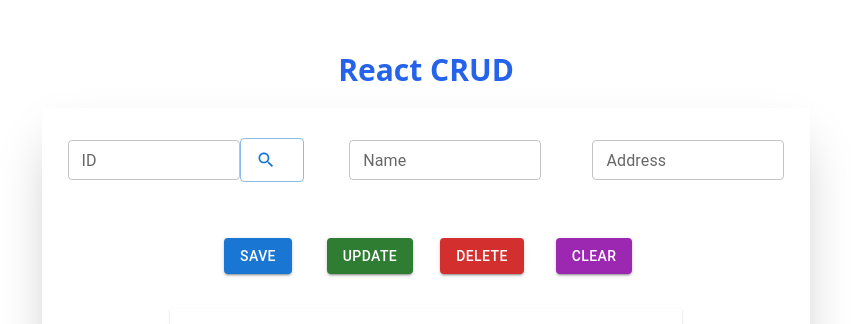
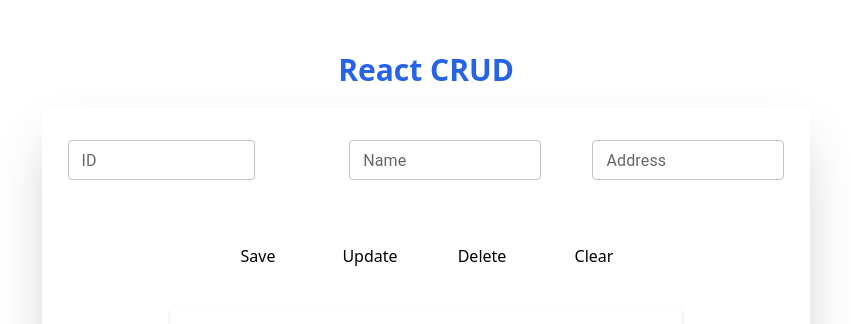
Before and after one commit to isurusachinda85/React-CRUD, a React (Create React App) app in the folder frontend/: page / in a window 1280 px wide. Shown: the top 324 px of the page, without its empty margins (214-1065 px from the left). Built offline with nearby package versions, Linux system fonts and the light colour scheme; no server answers.

Commit message:
convert function components

```diff
--- a/frontend/src/components/Button/CommonButton.jsx
+++ /dev/null
@@ -1,74 +0,0 @@
-import React, { Component } from "react";
-import PropTypes from "prop-types";
-import Button from "@mui/material/Button";
-
-export default class CommonButton extends Component {
-  static propTypes = {
-    onClick: PropTypes.func,
-    children: PropTypes.node,
-    variant: PropTypes.string,
-    className: PropTypes.any,
-    label: PropTypes.string,
-    size: PropTypes.string,
-    disabled: PropTypes.bool,
-    color: PropTypes.string,
-    type: PropTypes.string,
-    endIcon: PropTypes.string,
-    startIcon: PropTypes.string,
-  };
-
-  static defaultProps = {
-    className: "",
-    color: "primary",
-    label: "",
-    size: "medium",
-    variant: "contained",
-    disabled: false,
-    type: "button",
-  };
-
-  handlerButtonClick = (event) => {
-    const { onClick, disabled } = this.props;
-    if (disabled) return;
-    onClick && onClick({ event });
-  };
-
-  renderChildren = (label, children) => {
-    if (label) return label;
-
-    if (children) return children;
-  };
-
-  render() {
-    const {
-      children,
-      label,
-      className,
-      color,
-      size,
-      type,
-      variant,
-      disabled,
-      startIcon,
-      endIcon,
-      style,
-    } = this.props;
-
-    return (
-      <Button
-        className={className}
-        size={size}
-        endIcon={endIcon}
-        startIcon={startIcon}
-        variant={variant}
-        disabled={disabled}
-        color={color}
-        type={type}
-        onClick={this.handlerButtonClick}
-        style={style}
-      >
-        {this.renderChildren(label, children)}
-      </Button>
-    );
-  }
-}
--- a/frontend/src/pages/Home/Home.jsx
+++ b/frontend/src/pages/Home/Home.jsx
@@ -1,6 +1,4 @@
-import React, { Component } from "react";
 import TextField from "@mui/material/TextField";
-import CommonButton from "../../components/Button/CommonButton";
 import Table from "@mui/material/Table";
 import TableBody from "@mui/material/TableBody";
 import TableCell from "@mui/material/TableCell";
@@ -10,130 +8,136 @@ import TableRow from "@mui/material/TableRow";
 import Paper from "@mui/material/Paper";
 import SearchIcon from "@mui/icons-material/Search";
 import CustomerService from "../../service/CustomerService";
-import CommonSnackBar from "../../components/Snackbar/CommonSnackBar";
 
-export default class Home extends Component {
-  constructor(props) {
-    super(props);
+// export default class Home extends Component {
+//   constructor(props) {
+//     super(props);
 
-    this.state = {
-      data: [],
+//     this.state = {
+//       data: [],
 
-      formData: {
-        id: "",
-        name: "",
-        address: "",
-      },
+//       formData: {
+//         id: "",
+//         name: "",
+//         address: "",
+//       },
 
-      //for snack bar
-      open: false,
-      message: "",
-      severity: "",
-    };
-  }
+//       //for snack bar
+//       open: false,
+//       message: "",
+//       severity: "",
+//     };
+//   }
 
-  componentDidMount() {
-    this.loadData();
-  }
+//   componentDidMount() {
+//     this.loadData();
+//   }
 
-  //Load All Data
-  loadData = async () => {
-    let res = await CustomerService.getAllCustomer();
-    if (res.status === 200) {
-      this.setState({
-        data: res.data,
-      });
-    }
-  };
+//   //Load All Data
+//   loadData = async () => {
+//     let res = await CustomerService.getAllCustomer();
+//     if (res.status === 200) {
+//       this.setState({
+//         data: res.data,
+//       });
+//     }
+//   };
 
-  //Save Data
-  saveCustomer = async () => {
-    let formdata = this.state.formData;
-    let res = await CustomerService.saveCustomer(formdata);
+//   //Save Data
+//   saveCustomer = async () => {
+//     let formdata = this.state.formData;
+//     let res = await CustomerService.saveCustomer(formdata);
 
-    if (res.status === 201) {
-      this.setState({
-        open: true,
-        message: res.data.massage,
-        severity: "success",
-      });
-      this.loadData();
-      this.clearTextField();
-    } else {
-      this.setState({
-        open: true,
-        message: res.response.data.error,
-        severity: "error",
-      });
-    }
-  };
+//     if (res.status === 201) {
+//       this.setState({
+//         open: true,
+//         message: res.data.massage,
+//         severity: "success",
+//       });
+//       this.loadData();
+//       this.clearTextField();
+//     } else {
+//       this.setState({
+//         open: true,
+//         message: res.response.data.error,
+//         severity: "error",
+//       });
+//     }
+//   };
 
-  //Delete Data
-  deleteCustomer = async () => {
-    let id = this.state.formData.id;
-    let res = await CustomerService.deleteCustomer(id);
+//   //Delete Data
+//   deleteCustomer = async () => {
+//     let id = this.state.formData.id;
+//     let res = await CustomerService.deleteCustomer(id);
 
-    if (res.status === 200) {
-      this.setState({
-        open: true,
-        message: res.data.message,
-        severity: "success",
-      });
-      this.loadData();
-      this.clearTextField();
-    } else {
-      this.setState({
-        open: true,
-        message: res.response.data.error,
-        severity: "error",
-      });
-    }
-  };
+//     if (res.status === 200) {
+//       this.setState({
+//         open: true,
+//         message: res.data.message,
+//         severity: "success",
+//       });
+//       this.loadData();
+//       this.clearTextField();
+//     } else {
+//       this.setState({
+//         open: true,
+//         message: res.response.data.error,
+//         severity: "error",
+//       });
+//     }
+//   };
 
-  //Update Data
-  updateCustomer = async () => {
-    let formdata = this.state.formData;
-    let res = await CustomerService.updateCustomer(formdata);
-    if (res.status === 200) {
-      this.setState({
-        open: true,
-        message: res.data.message,
-        severity: "success",
-      });
-      this.loadData();
-      this.clearTextField();
-    } else {
-      this.setState({
-        open: true,
-        message: res.response.data.error,
-        severity: "error",
-      });
-    }
-  };
+//   //Update Data
+//   updateCustomer = async () => {
+//     let formdata = this.state.formData;
+//     let res = await CustomerService.updateCustomer(formdata);
+//     if (res.status === 200) {
+//       this.setState({
+//         open: true,
+//         message: res.data.message,
+//         severity: "success",
+//       });
+//       this.loadData();
+//       this.clearTextField();
+//     } else {
+//       this.setState({
+//         open: true,
+//         message: res.response.data.error,
+//         severity: "error",
+//       });
+//     }
+//   };
 
-  //Find By Data
-  findCustomer = async () => {
-    let id = this.state.formData.id;
-    let res = await CustomerService.findCustomer(id);
-    if (res.status === 200) {
-      this.setState({
-        data: res.data,
-      });
-    }
-  };
+//   //Find By Data
+//   findCustomer = async () => {
+//     let id = this.state.formData.id;
+//     let res = await CustomerService.findCustomer(id);
+//     if (res.status === 200) {
+//       this.setState({
+//         data: res.data,
+//       });
+//     }
+//   };
 
-  clearTextField = () => {
-    this.setState({
-      formData: {
-        id: "",
-        name: "",
-        address: "",
-        mobile: "",
-      },
-    });
-  };
+//   clearTextField = () => {
+//     this.setState({
+//       formData: {
+//         id: "",
+//         name: "",
+//         address: "",
+//         mobile: "",
+//       },
+//     });
+//   };
 
-  render() {
+//   render() {
+//     return (
+
+//     );
+//   }
+// }
+
+const Home = () => {
   return (
     <>
       <div className="h-[100vh] flex flex-col items-center justify-center ">
@@ -149,20 +153,20 @@ export default class Home extends Component {
                 label="ID"
                 variant="outlined"
                 size="small"
-                  value={this.state.formData.id}
+                /* value={this.state.formData.id}
                   onChange={(e) => {
                     let formdata = this.state.formData;
                     formdata.id = e.target.value;
                     this.setState({ formdata });
-                  }}
+                  }} */
               />
               <div className="h-full w-[25%] flex items-center ">
-                  <CommonButton
+                {/* <CommonButton
                     className="h-[70%]"
                     onClick={this.findCustomer}
                     variant="outlined"
                     startIcon={<SearchIcon />}
-                  />
+                  /> */}
               </div>
             </div>
             <div className="h-full w-[25%] flex items-center">
@@ -171,12 +175,12 @@ export default class Home extends Component {
                 label="Name"
                 variant="outlined"
                 size="small"
-                  value={this.state.formData.name}
+                /* value={this.state.formData.name}
                   onChange={(e) => {
                     let formdata = this.state.formData;
                     formdata.name = e.target.value;
                     this.setState({ formdata });
-                  }}
+                  }} */
               />
             </div>
             <div className="h-full w-[25%] flex items-center">
@@ -185,40 +189,28 @@ export default class Home extends Component {
                 label="Address"
                 variant="outlined"
                 size="small"
-                  value={this.state.formData.address}
+                /* value={this.state.formData.address}
                   onChange={(e) => {
                     let formdata = this.state.formData;
                     formdata.address = e.target.value;
                     this.setState({ formdata });
-                  }}
+                  }} */
               />
             </div>
           </div>
 
           <div className="h-[10%] mt-8 flex flex-row justify-around ml-40 mr-40">
             <div className="w-[20%] flex items-center justify-center">
-                <CommonButton label="save" onClick={this.saveCustomer} />
+              <button>Save</button>
             </div>
             <div className="w-[20%] flex items-center justify-center">
-                <CommonButton
-                  label="update"
-                  onClick={this.updateCustomer}
-                  color="success"
-                />
+              <button>Update</button>
             </div>
             <div className="w-[20%] flex items-center justify-center">
-                <CommonButton
-                  label="Delete"
-                  onClick={this.deleteCustomer}
-                  color="error"
-                />
+              <button>Delete</button>
             </div>
             <div className="w-[20%] flex items-center justify-center">
-                <CommonButton
-                  label="Clear"
-                  onClick={this.clearTextField}
-                  color="secondary"
-                />
+              <button>Clear</button>
             </div>
           </div>
 
@@ -233,20 +225,20 @@ export default class Home extends Component {
                   </TableRow>
                 </TableHead>
                 <TableBody>
-                    {this.state.data.map((row) => (
+                  {/* {this.state.data.map((row) => (
                       <TableRow>
                         <TableCell align="center">{row.id}</TableCell>
                         <TableCell align="center">{row.name}</TableCell>
                         <TableCell align="center">{row.address}</TableCell>
                       </TableRow>
-                    ))}
+                    ))} */}
                 </TableBody>
               </Table>
             </TableContainer>
           </div>
         </div>
       </div>
-        <CommonSnackBar
+      {/* <CommonSnackBar
           open={this.state.open}
           onClose={() => {
             this.setState({ open: false });
@@ -255,8 +247,9 @@ export default class Home extends Component {
           autoHideDuration={3000}
           severity={this.state.severity}
           variant="filled"
-        />
+        /> */}
     </>
   );
-  }
-}
+};
+
+export default Home;
```
Lines whose indentation alone changed are shown as unchanged.
